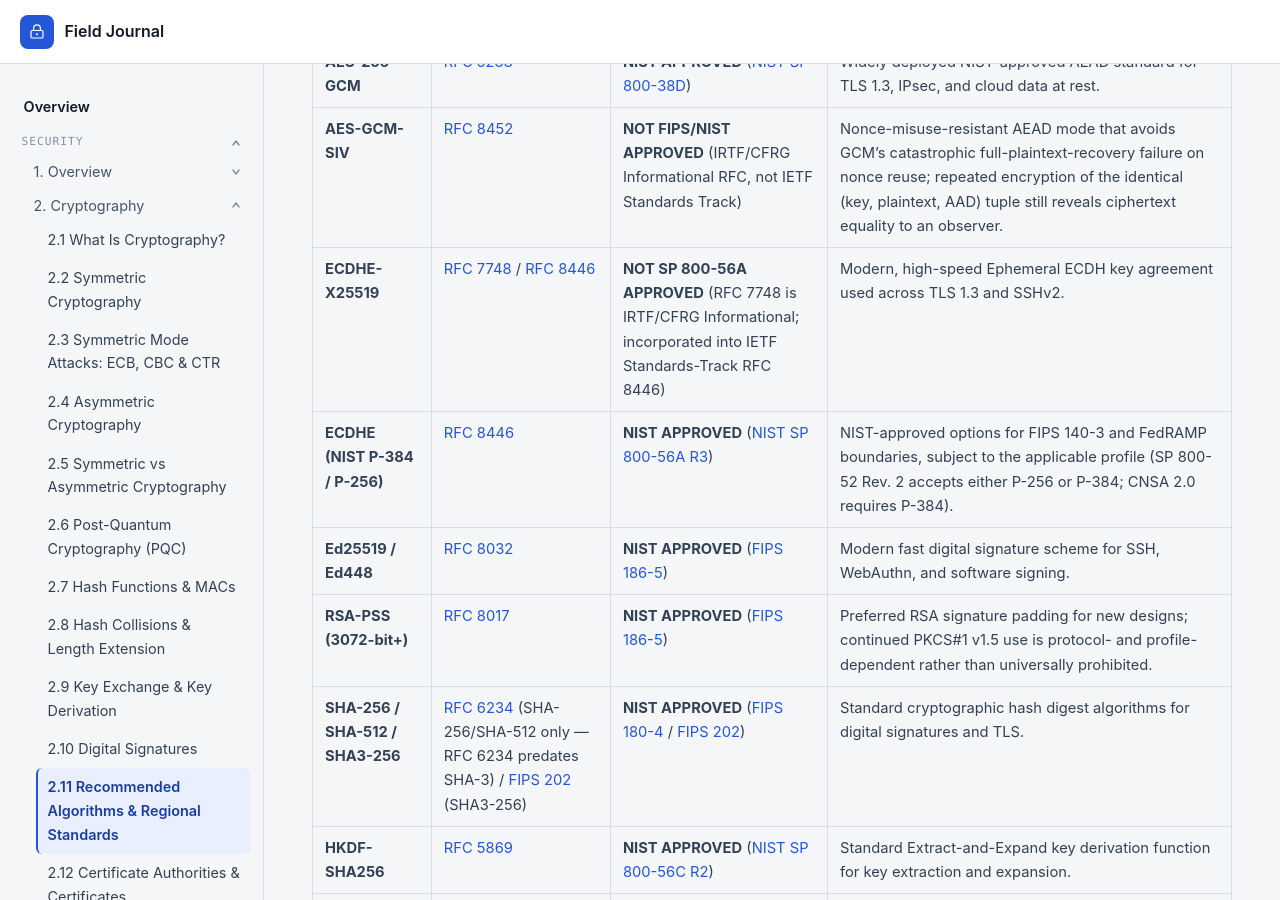
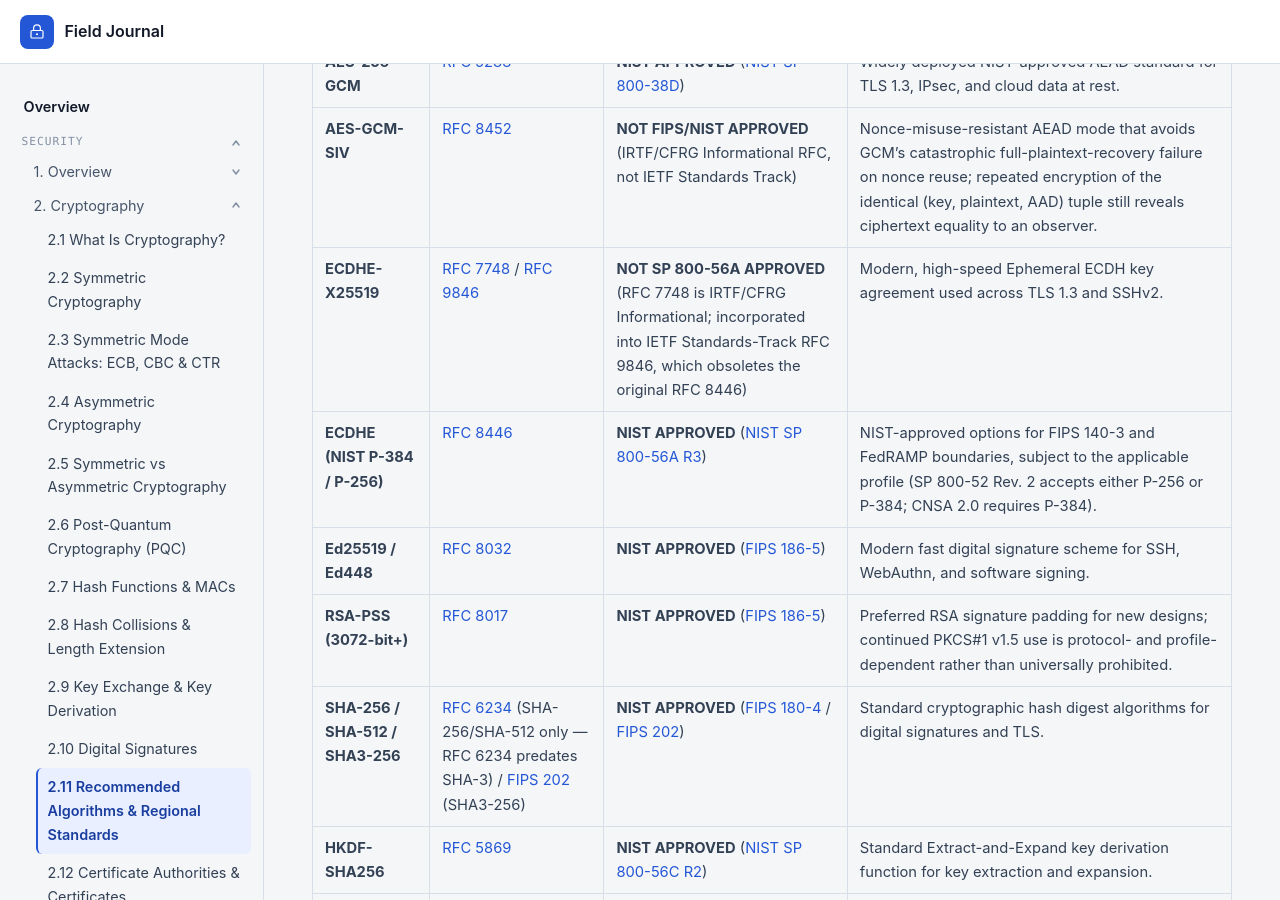
Before and after one commit to llody9977/journal, a Jekyll site: the page built from topics/recommended-algorithms.md, in a window 1280 px wide and 900 px high, scrolled down 1693 px. Built offline with Jekyll 4.4.1, drawn with Linux system fonts in a browser that asks for light colours; some of the changed text lies outside the part shown.

Commit message:
Point remaining current-guidance TLS 1.3 citations at RFC 9846 instead of the obsoleted RFC 8446
RFC 9846 obsoletes RFC 8446 rather than merely updating it, so normative TLS 1.3 references in cryptography-overview.md, symmetric-vs-asymmetric.md, key-exchange-derivation.md, recommended-algorithms.md, and tls-ssl-handshake.md (including the 0-RTT replay-guarantee citation, now RFC 9846 section 2.3 rather than RFC 8446 section 8) now cite RFC 9846. Also relabels RFC 7748 in recommended-algorithms.md's reference list as IRTF/CFRG Informational rather than an unqualified IETF RFC.

```diff
--- a/topics/recommended-algorithms.md
+++ b/topics/recommended-algorithms.md
@@ -31,7 +31,7 @@ A critical discipline in security architecture is distinguishing between **RFC-D
 |---|---|---|---|
 | **AES-256-GCM** | [RFC 5288](https://www.rfc-editor.org/rfc/rfc5288) | **NIST APPROVED** ([NIST SP 800-38D](https://csrc.nist.gov/pubs/sp/800/38/d/final)) | Widely deployed NIST-approved AEAD standard for TLS 1.3, IPsec, and cloud data at rest. |
 | **AES-GCM-SIV** | [RFC 8452](https://www.rfc-editor.org/rfc/rfc8452) | **NOT FIPS/NIST APPROVED** (IRTF/CFRG Informational RFC, not IETF Standards Track) | Nonce-misuse-resistant AEAD mode that avoids GCM's catastrophic full-plaintext-recovery failure on nonce reuse; repeated encryption of the identical (key, plaintext, AAD) tuple still reveals ciphertext equality to an observer. |
-| **ECDHE-X25519** | [RFC 7748](https://www.rfc-editor.org/rfc/rfc7748) / [RFC 8446](https://www.rfc-editor.org/rfc/rfc8446) | **NOT SP 800-56A APPROVED** (RFC 7748 is IRTF/CFRG Informational; incorporated into IETF Standards-Track RFC 8446) | Modern, high-speed Ephemeral ECDH key agreement used across TLS 1.3 and SSHv2. |
+| **ECDHE-X25519** | [RFC 7748](https://www.rfc-editor.org/rfc/rfc7748) / [RFC 9846](https://www.rfc-editor.org/rfc/rfc9846.html) | **NOT SP 800-56A APPROVED** (RFC 7748 is IRTF/CFRG Informational; incorporated into IETF Standards-Track RFC 9846, which obsoletes the original RFC 8446) | Modern, high-speed Ephemeral ECDH key agreement used across TLS 1.3 and SSHv2. |
 | **ECDHE (NIST P-384 / P-256)** | [RFC 8446](https://www.rfc-editor.org/rfc/rfc8446) | **NIST APPROVED** ([NIST SP 800-56A R3](https://csrc.nist.gov/pubs/sp/800/56/a/r3/final)) | NIST-approved options for FIPS 140-3 and FedRAMP boundaries, subject to the applicable profile (SP 800-52 Rev. 2 accepts either P-256 or P-384; CNSA 2.0 requires P-384). |
 | **Ed25519 / Ed448** | [RFC 8032](https://www.rfc-editor.org/rfc/rfc8032) | **NIST APPROVED** ([FIPS 186-5](https://csrc.nist.gov/pubs/fips/186-5/final)) | Modern fast digital signature scheme for SSH, WebAuthn, and software signing. |
 | **RSA-PSS (3072-bit+)** | [RFC 8017](https://www.rfc-editor.org/rfc/rfc8017) | **NIST APPROVED** ([FIPS 186-5](https://csrc.nist.gov/pubs/fips/186-5/final)) | Preferred RSA signature padding for new designs; continued PKCS#1 v1.5 use is protocol- and profile-dependent rather than universally prohibited. |
```
Also changed, not shown: other parts of topics/recommended-algorithms.md (+1 -1 lines), topics/cryptography-overview.md (+1 -1 lines), topics/key-exchange-derivation.md (+1 -1 lines), topics/symmetric-vs-asymmetric.md (+2 -2 lines), topics/tls-ssl-handshake.md (+1 -1 lines).
